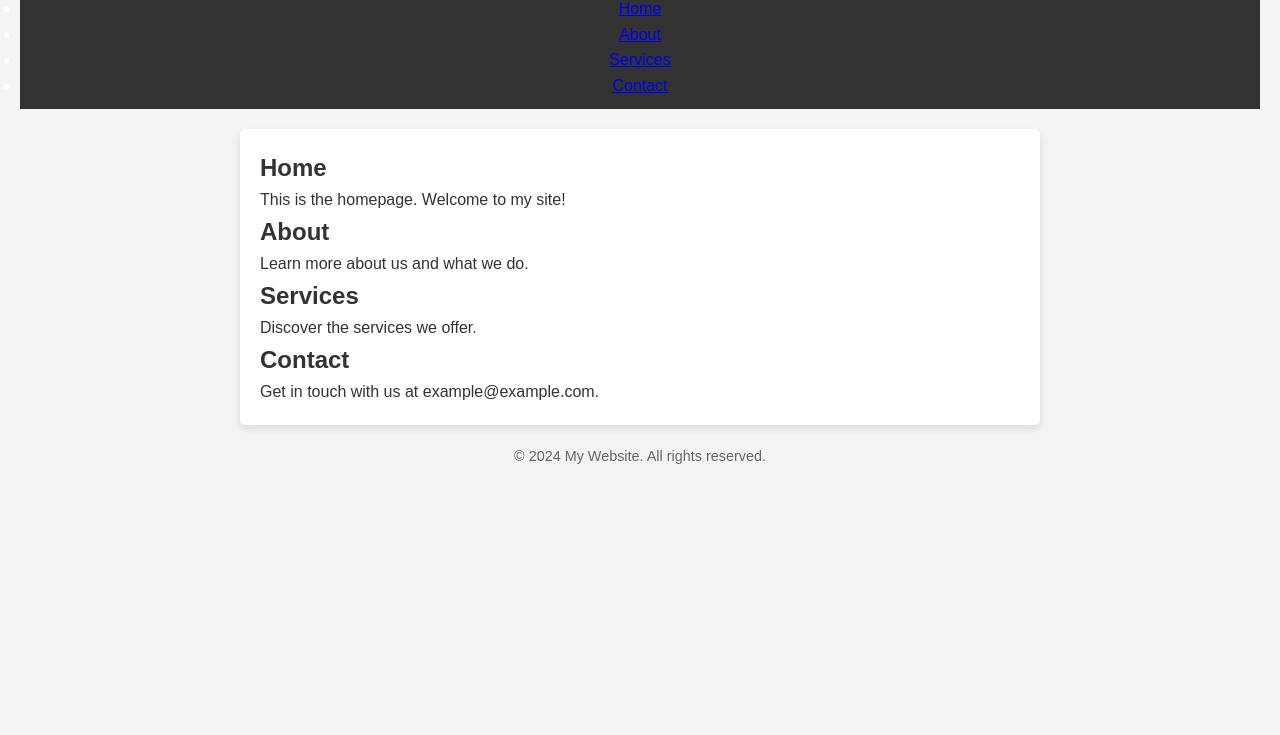
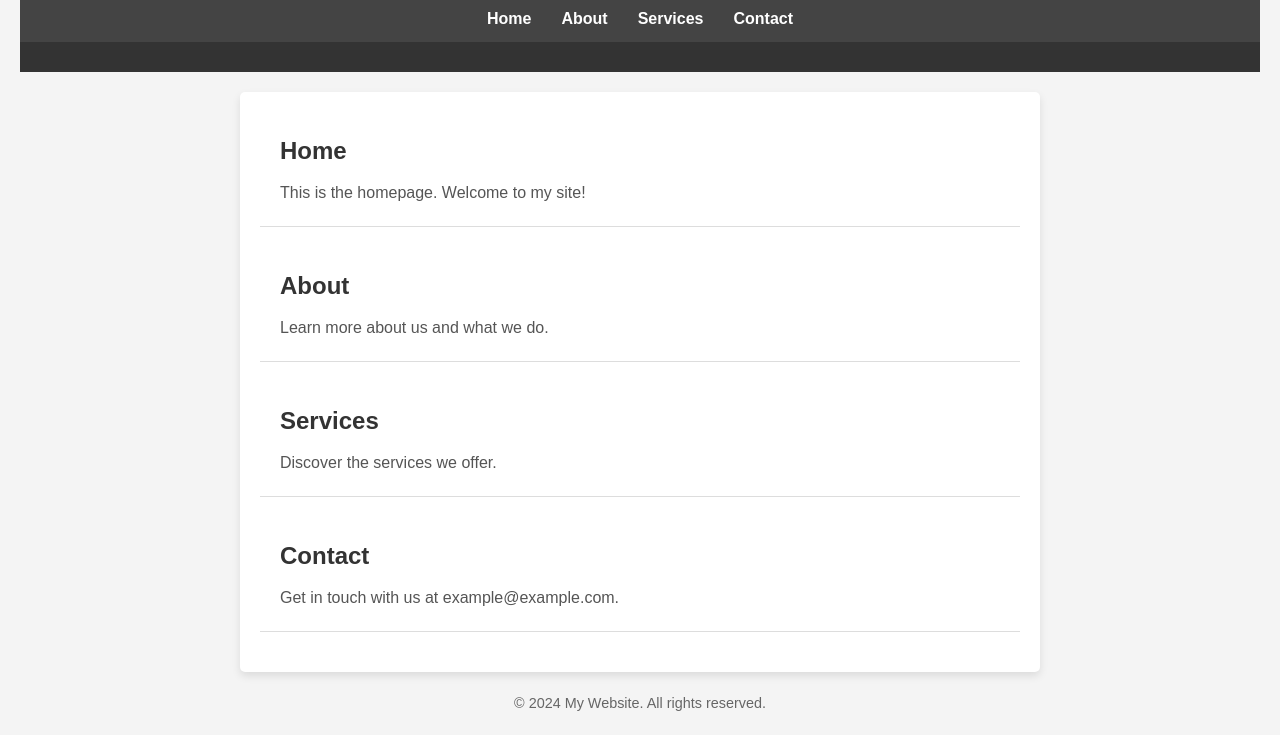
Before and after one commit to 32064300/username.github.io-, a plain HTML site: page index.html in a window 1280 px wide. Shown: the part 85-820 px from the top of the page. Drawn offline with Linux system fonts and the light colour scheme.

Commit message:
Update style.css

```diff
--- a/style.css
+++ b/style.css
@@ -43,3 +43,44 @@ footer {
 footer p {
     color: #666;
 }
+/* Navigation Bar Styling */
+nav ul {
+    list-style: none;
+    display: flex;
+    justify-content: center;
+    padding: 10px;
+    background-color: #444;
+    margin-bottom: 20px;
+}
+
+nav ul li {
+    margin: 0 15px;
+}
+
+nav ul li a {
+    color: #fff;
+    text-decoration: none;
+    font-weight: bold;
+}
+
+nav ul li a:hover {
+    color: #ddd;
+}
+
+/* Section Styling */
+section {
+    margin-bottom: 20px;
+    padding: 20px;
+    border-bottom: 1px solid #ddd;
+}
+
+section h2 {
+    color: #333;
+    font-size: 1.5em;
+    margin-bottom: 10px;
+}
+
+section p {
+    font-size: 1em;
+    color: #555;
+}
```
